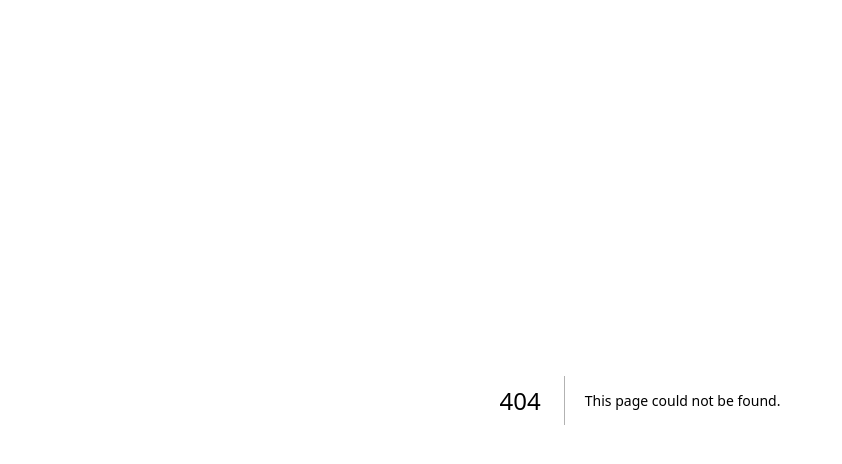
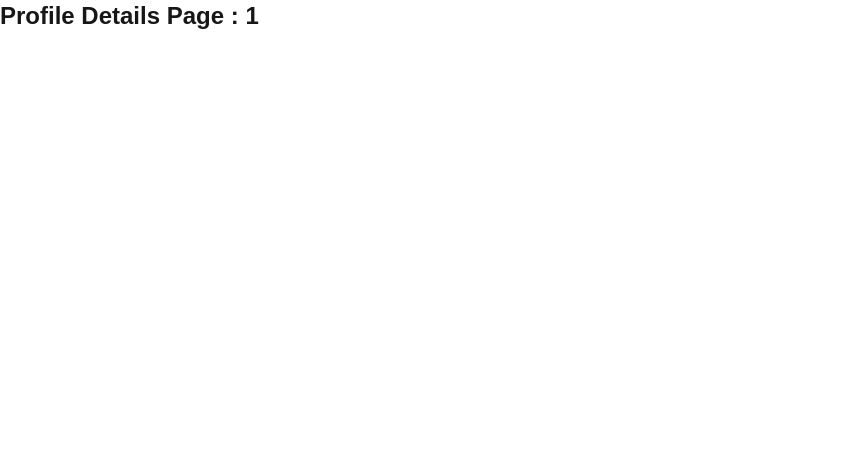
Before and after one commit to Subahan-1D/nextjs-new-project, a Next.js app: page /dashboard/profile/1 in a window 1280 px wide. Before the commit this address had no page. Shown: the top 464 px of the page, without its empty margins (0-842 px from the left). Built offline with nearby package versions, Linux system fonts and the light colour scheme.

Commit message:
Exploring dynamic routes and catch-all routes

```diff
--- /dev/null
+++ b/src/app/dashboard/profile/[profileId]/page.tsx
@@ -0,0 +1,14 @@
+import React from 'react';
+
+const ProfiledetailsPage = async ({ params }: { params: Promise<{ profileId: string }>}) => {
+    console.log('params', params);
+    const { profileId } = await params;
+
+    return (
+        <div>
+            <h1 className="text-2xl font-bold">Profile Details Page : {profileId}</h1>
+        </div>
+    );
+};
+
+export default ProfiledetailsPage;
```
